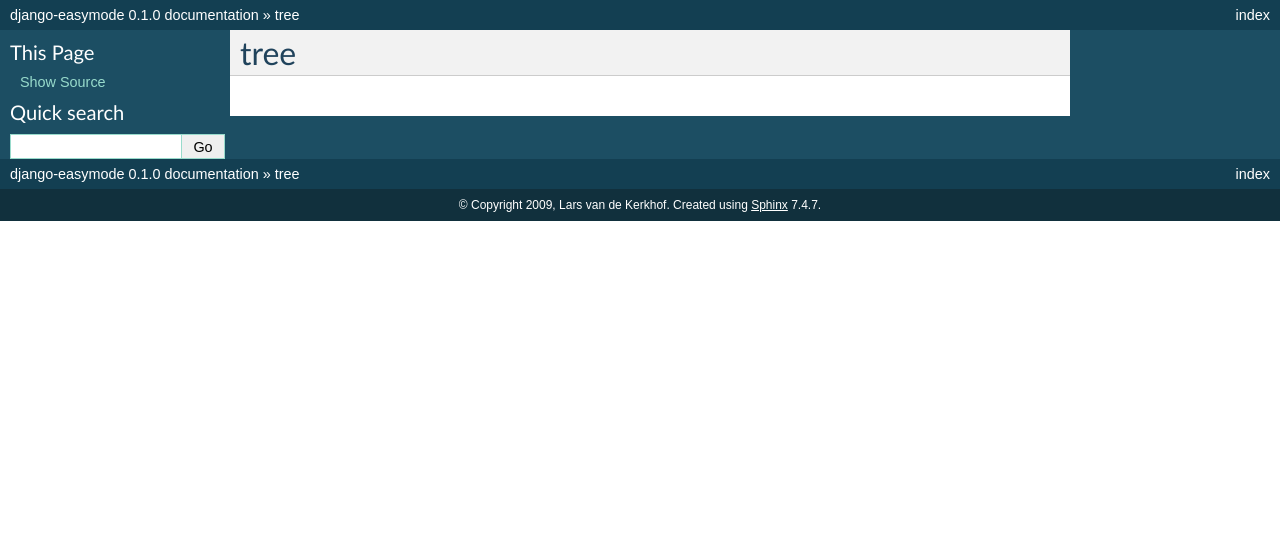
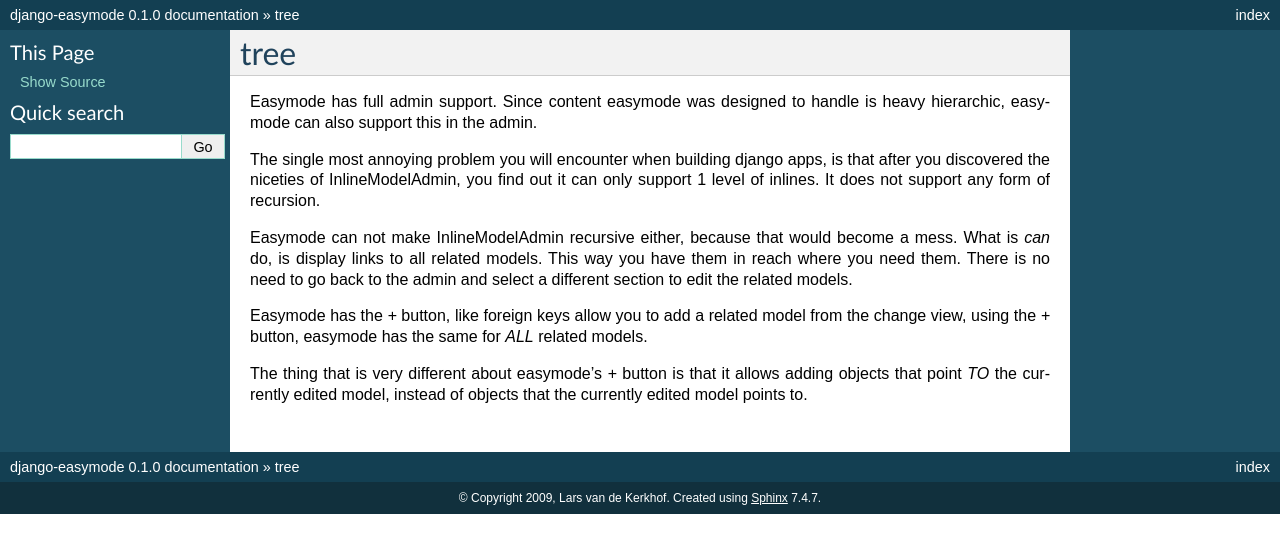
Before and after one commit to specialunderwear/django-easymode, a Sphinx documentation site: the page built from docs/tree/index.md, in a window 1280 px wide. Shown: the top 553 px of the page. Built offline with Sphinx 7.4.7, drawn with Linux system fonts in a browser that asks for light colours.

Commit message:
updted docs

```diff
--- a/docs/tree/index.md
+++ b/docs/tree/index.md
@@ -1,2 +1,22 @@
 tree
 ====
+
+Easymode has full admin support. Since content easymode was designed to handle
+is heavy hierarchic, easymode can also support this in the admin.
+
+The single most annoying problem you will encounter when building django apps,
+is that after you discovered the niceties of InlineModelAdmin, you find out it
+can only support 1 level of inlines. It does not support any form of recursion.
+
+Easymode can not make InlineModelAdmin recursive either, because that would become
+a mess. What is *can* do, is display links to all related models. This way you have
+them in reach where you need them. There is no need to go back to the admin and
+select a different section to edit the related models.
+
+Easymode has the *+* button, like foreign keys allow you to add a related model
+from the change view, using the *+* button, easymode has the same for *ALL*
+related models.
+
+The thing that is very different about easymode's *+* button is that it allows adding
+objects that point *TO* the currently edited model, instead of objects that the
+currently edited model points to.
```
Also changed, not shown: docs/easypublisher.md (+8 -0 lines), docs/ga.md (added, +13 -0 lines), docs/index.md (+1 -0 lines).
